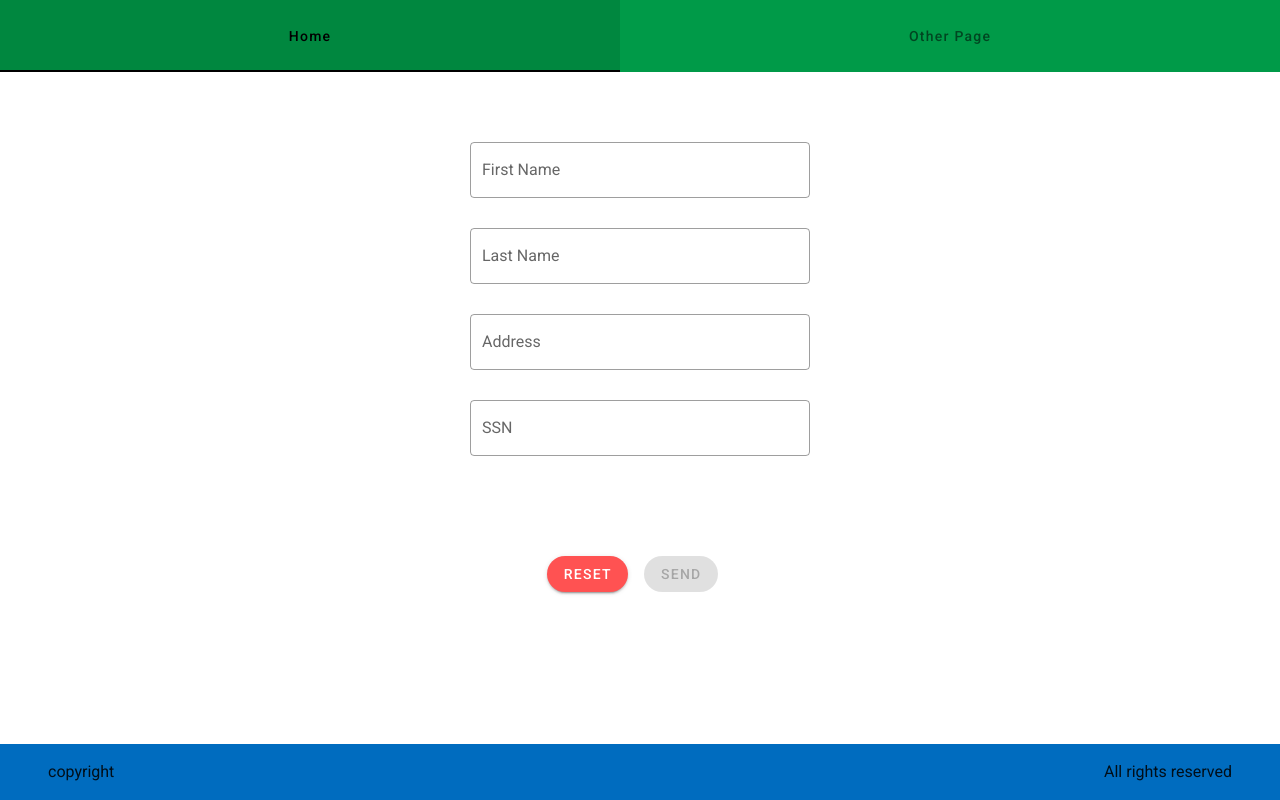
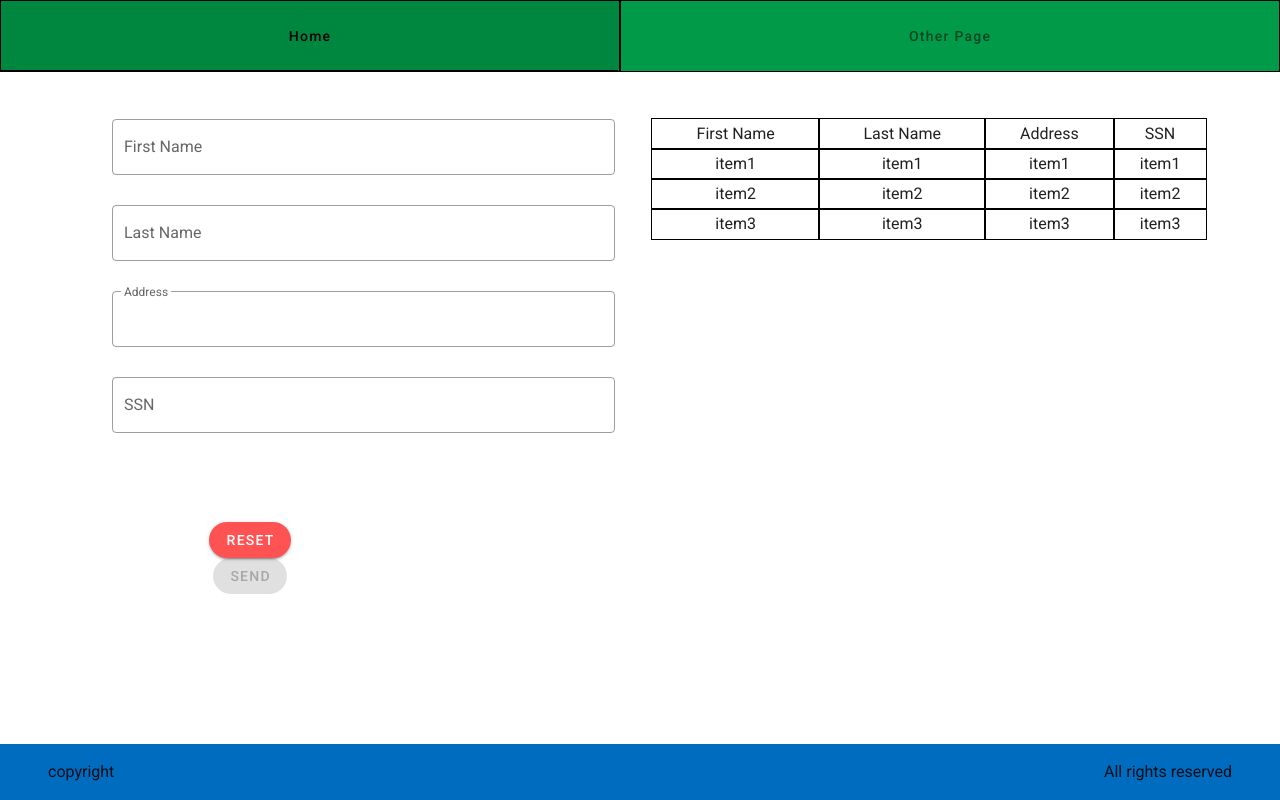
Before and after one commit to malevasquez/newcombin, a Vue app: page / in a window 1280 px wide. Built offline with nearby package versions, Linux system fonts and the light colour scheme.

Commit message:
Form fully implemented and began table

```diff
--- a/package.json
+++ b/package.json
@@ -8,7 +8,10 @@
     "lint": "vue-cli-service lint"
   },
   "dependencies": {
+    "-": "^0.0.1",
     "core-js": "^3.8.3",
+    "save": "^2.5.0",
+    "url": "^0.11.0",
     "vue": "^2.6.14",
     "vuetify": "^2.6.0"
   },
@@ -24,7 +27,8 @@
     "sass-loader": "^10.0.0",
     "vue-cli-plugin-vuetify": "~2.5.1",
     "vue-template-compiler": "^2.6.14",
-    "vuetify-loader": "^1.7.0"
+    "vuetify-loader": "^1.7.0",
+    "webpack": "^5.73.0"
   },
   "eslintConfig": {
     "root": true,
--- a/src/App.vue
+++ b/src/App.vue
@@ -2,22 +2,16 @@
   <v-app>
     <AppHeader/>
     <v-main>
-<!--      <v-container fill-height fluid>-->
-<!--        <v-row align="center"-->
-<!--               justify="center">-->
-<!--          <v-col>-->
-<!--            <v-card-->
-<!--                class="mx-auto"-->
-<!--                outlined-->
-<!--                color="red"-->
-<!--                height="500px"-->
-<!--                width="1200px"-->
-<!--            >-->
-<!--            </v-card>-->
-<!--          </v-col>-->
-<!--        </v-row>-->
-<!--      </v-container>-->
-      <AppForm/>
+      <v-container fluid>
+        <v-row>
+          <v-col>
+            <AppForm/>
+          </v-col>
+          <v-col>
+            <AppTable/>
+          </v-col>
+        </v-row>
+      </v-container>
     </v-main>
     <AppFooter/>
   </v-app>
@@ -28,12 +22,25 @@ body {
   margin: 0;
   background: #eee;
 }
+
+v-container {
+  background-color: red;
+}
+
+.box {
+  width: 500px;
+  height: 500px;
+  background-color: red;
+  text-align: center;
+  vertical-align: center;
+}
 </style>
 
 <script>
 import AppHeader from "@/components/AppHeader";
 import AppFooter from "@/components/AppFooter";
 import AppForm from "@/components/AppForm";
+import AppTable from "@/components/AppTable";
 
 export default {
   name: 'App',
@@ -42,6 +49,7 @@ export default {
     AppHeader,
     AppFooter,
     AppForm,
+    AppTable,
   },
 
   data: () => ({
--- a/src/components/AppForm.vue
+++ b/src/components/AppForm.vue
@@ -1,32 +1,34 @@
 <template>
   <div>
+    <v-row align="left">
+      <v-col align="left">
         <v-form
             ref="form"
             v-model="valid"
         >
           <v-text-field
-        v-model="firstName"
+              v-model="formData.firstName"
               :rules="firstNameRules"
               label="First Name"
               outlined
               required
           ></v-text-field>
           <v-text-field
-          v-model="lastName"
+              v-model="formData.lastName"
               :rules="lastNameRules"
               label="Last Name"
               outlined
               required
           ></v-text-field>
           <v-text-field
-          v-model="address"
+              v-model="formData.address"
               :rules="addressRules"
               label="Address"
               outlined
               required
           ></v-text-field>
           <v-text-field
-          v-model="ssn"
+              v-model="formData.ssn"
               :rules="ssnRules"
               label="SSN"
               outlined
@@ -34,9 +36,14 @@
           ></v-text-field>
 
         </v-form>
+      </v-col>
+      <v-col align="left">
+      </v-col>
+    </v-row>
 
-    <v-row align="center">
-      <v-col align="center">
+    <v-row>
+      <v-col class="ml-lg-16" >
+        <div class="buttons">
         <v-btn
             color="error"
             class="mr-4"
@@ -50,56 +57,60 @@
             color="success"
             class="mr-4"
             rounded
-            @click="validate"
+            @click="send"
         >
           Send
         </v-btn>
+        </div>
+      </v-col>
+      <v-col>
       </v-col>
     </v-row>
   </div>
 </template>
 
 <script>
+
+
 export default {
   name: "AppForm",
+
   data (){
     return {
+      formData: {
+        firstName: '',
+        lastName: '',
+        address: ' ',
+        ssn: ''
+      },
+      ssns: [],
       valid: true,
-      firstName: '',
       firstNameRules: [
         v => !!v || 'First name is required',
         v => (v && v.length > 1) || 'First name must be at least 2 characters long',
       ],
-      lastName: '',
       lastNameRules: [
         v => !!v || 'Last name is required',
         v => (v && v.length > 1) || 'Last name must be at least 2 characters long',
       ],
-      address: '',
       addressRules: [
         v => !!v || 'Address is required',
         v => (v && v.length > 1) || 'Address must be at least 2 characters long',
       ],
-      ssn: '',
-      ssns: [],
       ssnRules: [
         (v) => !!v || 'SSN is required',
-        (v) => /\d{3}-\d{2}-\d{4}$/.test(v) || 'SSN must be valid',
+        (v) => /^\d{3}-\d{2}-\d{4}$/.test(v) || 'SSN must be valid',
+        (v) => !this.ssns.includes(v) || 'SSN must be unique',
       ],
     }
   },
   methods: {
-    send() {
-      if(!this.ssns.includes(this.ssn)) {
-        this.ssns.push(this.ssn)
-      }
-      this.ssn = ''
-    },
     reset() {
       this.$refs.form.reset()
     },
-    validate () {
-      this.$refs.form.validate()
+    async send () {
+      // this.$refs.form.validate();
+      this.ssns.push(this.formData.ssn)
     },
 
   }
@@ -108,11 +119,9 @@ export default {
 
 <style scoped>
 form {
-  max-width: 420px;
-  margin: 30px auto;
+  width: 170%;
+  margin: 35px auto 35px 100px;
   background: white;
-  text-align: left;
-  padding: 40px;
   border-radius: 10px;
 }
 
@@ -125,9 +134,10 @@ v-text-field {
   margin: 4px 0;
 }
 
-
-
-
+.buttons {
+  text-align: center;
+  padding-left: 100px;
+}
 
 
 </style>
--- a/src/components/AppHeader.vue
+++ b/src/components/AppHeader.vue
@@ -33,5 +33,6 @@ export default {
 <style scoped>
 .v-tab {
   text-transform: none !important;
+  border: 1px solid black;
 }
 </style>
--- /dev/null
+++ b/src/components/AppTable.vue
@@ -0,0 +1,52 @@
+<template>
+
+  <table>
+    <thead>
+    <tr>
+      <td>First Name</td>
+      <td>Last Name</td>
+      <td>Address</td>
+      <td>SSN</td>
+    </tr>
+    </thead>
+    <tbody>
+    <tr
+        v-for="item in list"
+        v-bind:key="item"
+    >
+      <td>{{item}}</td>
+      <td>{{item}}</td>
+      <td>{{item}}</td>
+      <td>{{item}}</td>
+    </tr>
+    </tbody>
+  </table>
+</template>
+
+
+<script>
+export default {
+  name: "AppTable",
+  data () {
+    return {
+      list: ["item1", "item2", "item3"],
+    }
+  },
+}
+</script>
+
+<style scoped>
+
+table {
+  width: 90%;
+  border-spacing: 0;
+  padding-top: 35px;
+}
+td {
+  padding: 3px 3px 3px 3px;
+  outline: 1px solid black;
+  text-align: center;
+  border: none;
+}
+
+</style>
```
Also changed, not shown: 1 other file (tests, documents, lock files or other folders). Lines whose indentation alone changed are shown as unchanged.
